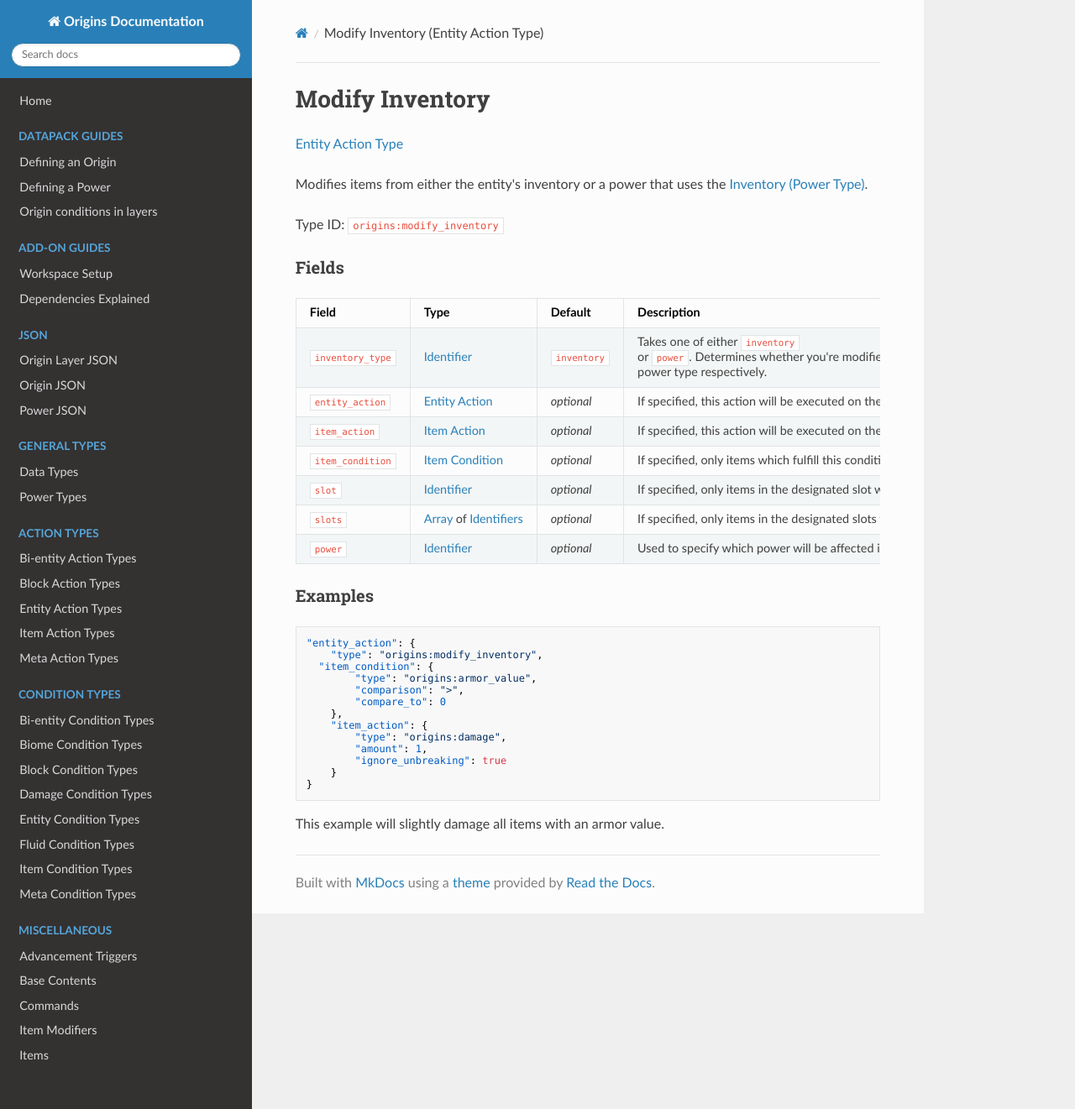
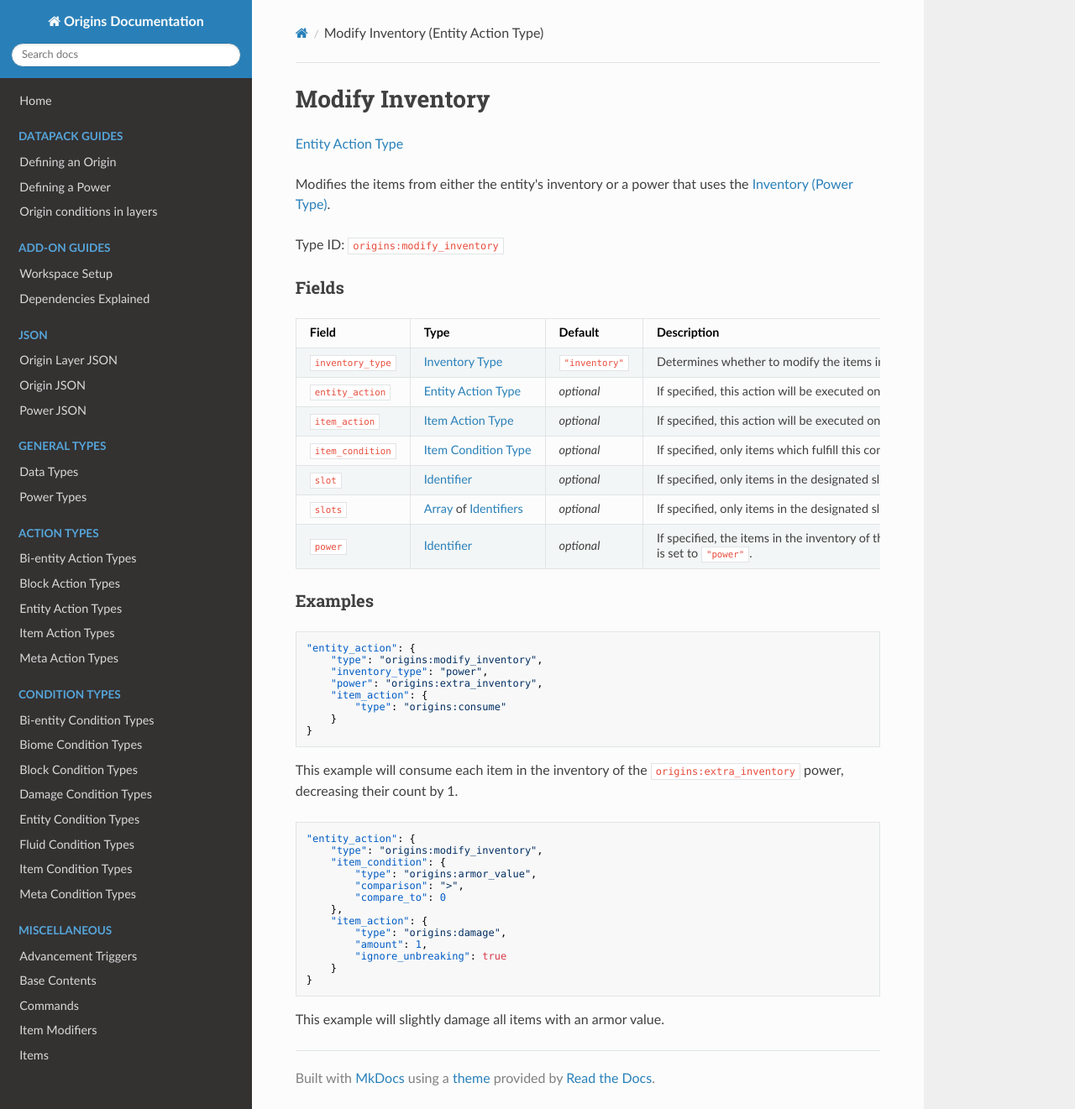
Before and after one commit to apace100/origins-docs, an MkDocs documentation site: the page built from docs/types/entity_action_types/modify_inventory.md, in a window 1280 px wide and 1321 px high. Shown: the whole window at 84% size. Built offline with MkDocs 1.6.1, drawn with Linux system fonts in a browser that asks for light colours; nearby versions of some CDN libraries.

Commit message:
Updated `modify_inventory.md` (Entity Action Types) * Changed the description of the entity action type * Changed the description of the fields in the field table * Added another example

````diff
--- a/docs/types/entity_action_types/modify_inventory.md
+++ b/docs/types/entity_action_types/modify_inventory.md
@@ -1,35 +1,50 @@
 ---
 title: Modify Inventory (Entity Action Type)
-date: 2022-6-07
+date: 2022-06-07
 ---
 
-# Modify Inventory
+#   Modify Inventory
 
 [Entity Action Type](../entity_action_types.md)
 
-Modifies items from either the entity's inventory or a power that uses the [Inventory (Power Type)](../../power_types/inventory.md).
+Modifies the items from either the entity's inventory or a power that uses the [Inventory (Power Type)](../../power_types/inventory.md).
 
 Type ID: `origins:modify_inventory`
+
 
 ### Fields
 
 Field  | Type | Default | Description
 -------|------|---------|-------------
-`inventory_type` | [Identifier](../../data_types/identifier.md) | `inventory` | Takes one of either `inventory` or `power`. Determines whether you're modified items from the player inventory, or the extra inventory from the [`origins:inventory`](../types/power_types/inventory.md) power type respectively.
-`entity_action` | [Entity Action](../types/entity_action_types.md) | _optional_ | If specified, this action will be executed on the entity **before** the items are modified.
-`item_action` | [Item Action](../types/item_action_types.md) | _optional_ | If specified, this action will be executed on the affected items.
-`item_condition` | [Item Condition](../types/item_condition_types.md) | _optional_ | If specified, only items which fulfill this condition will be affected by item actions.
+`inventory_type` | [Inventory Type](../../misc/extras/inventory_type.md) | `"inventory"` | Determines whether to modify the items in the inventory of the entity or the inventory of a power present in the entity.
+`entity_action` | [Entity Action Type](../types/entity_action_types.md) | _optional_ | If specified, this action will be executed on the entity **before** the items are modified.
+`item_action` | [Item Action Type](../types/item_action_types.md) | _optional_ | If specified, this action will be executed on the affected items.
+`item_condition` | [Item Condition Type](../types/item_condition_types.md) | _optional_ | If specified, only items which fulfill this condition will be affected by specified action.
 `slot` | [Identifier](../../data_types/identifier.md) | _optional_ | If specified, only items in the designated slot will be modified. All valid inputs can be found [here](https://minecraft.fandom.com/wiki/Slot#Command_argument)
 `slots` | [Array](../data_types/array.md) of [Identifiers](../data_types/identifier.md) | _optional_ | If specified, only items in the designated slots will be modified. All valid inputs can be found [here](https://minecraft.fandom.com/wiki/Slot#Command_argument)
-`power` | [Identifier](../data_types/identifier.md) | _optional_ | Used to specify which power will be affected if the `inventory_type` field is set to `power`.
+`power` | [Identifier](../data_types/identifier.md) | _optional_ | If specified, the items in the inventory of this power will be modified instead of the items in the entity's inventory if `inventory_type` is set to `"power"`.
 
 
 ### Examples
 
 ```json
 "entity_action": {
+    "type": "origins:modify_inventory",
+    "inventory_type": "power",
+    "power": "origins:extra_inventory",
+    "item_action": {
+        "type": "origins:consume"
+    }
+}
+```
+
+This example will consume each item in the inventory of the `origins:extra_inventory` power, decreasing their count by 1.
+<br>
+
+```json
+"entity_action": {
 	"type": "origins:modify_inventory",
-  "item_condition": {
+    "item_condition": {
 		"type": "origins:armor_value",
 		"comparison": ">",
 		"compare_to": 0
````
